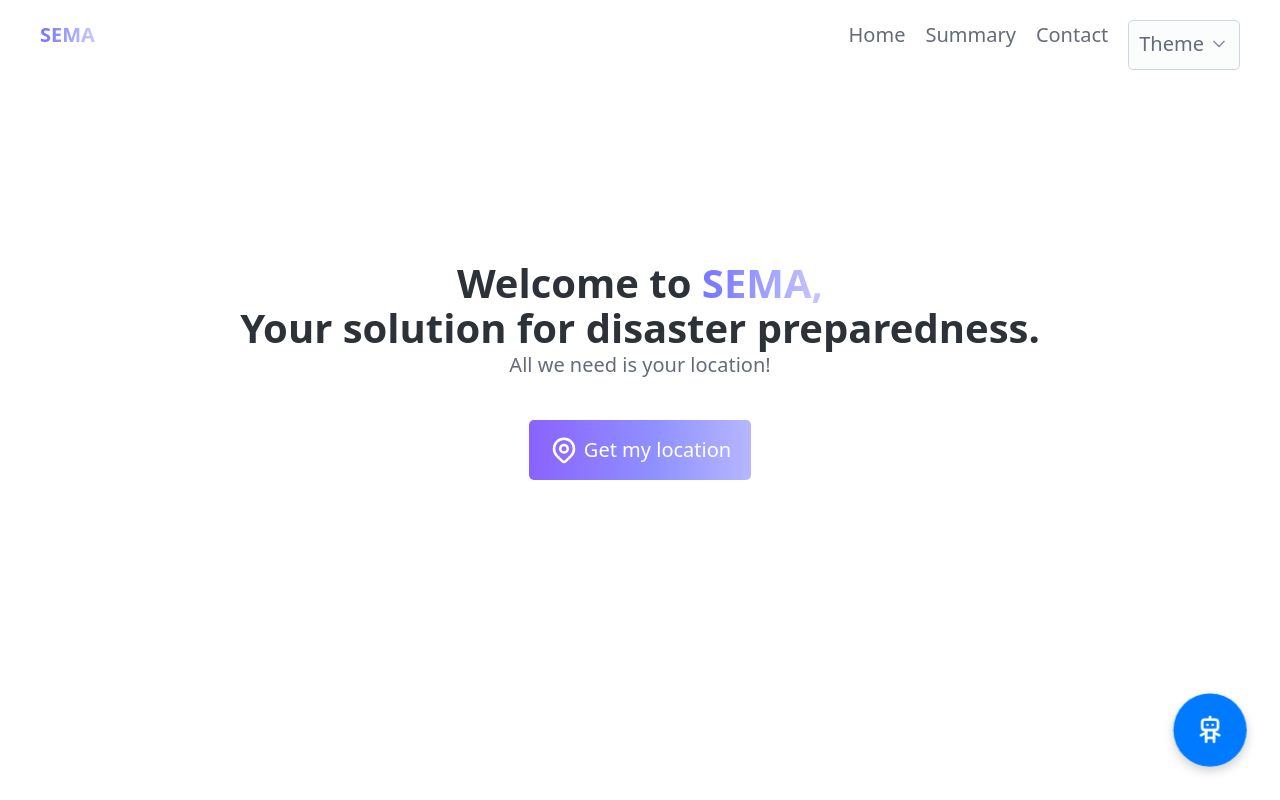
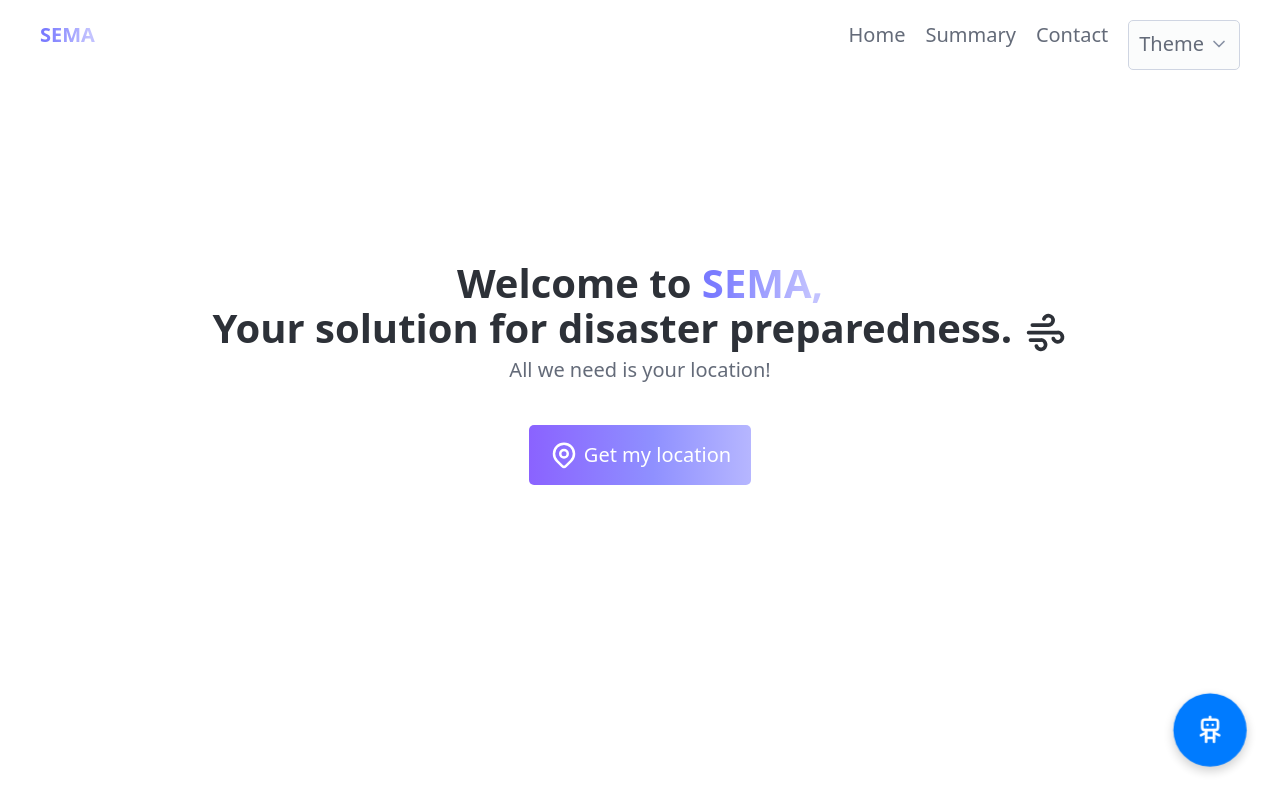
Before and after one commit to sebilune/plutohacks-2024, a React (Vite) app: page / in a window 1280 px wide. Built offline with nearby package versions, Linux system fonts and the light colour scheme.

Commit message:
style(logo): add wind icon

```diff
--- a/src/pages/Home.jsx
+++ b/src/pages/Home.jsx
@@ -6,6 +6,8 @@ import NearbyGasStations from "../components/NearbyGasStations";
 import LocationData from "../components/LocationData";
 import html2pdf from "html2pdf.js";
 import NearbyShelters from "../components/NearbyShelters";
+
+import { IconWind } from "@tabler/icons-react";
 
 const Home = () => {
   const [coordinates, setCoordinates] = useState({
@@ -38,7 +40,8 @@ const Home = () => {
             <h1>
               Welcome to&nbsp;
               <span className="anim-blue">SEMA,</span>
-              <div></div>Your solution for disaster preparedness.
+              <div></div>Your solution for disaster preparedness.{" "}
+              <IconWind stroke={2} size={45} />
             </h1>
             <p className="text-center">All we need is your location!</p>
           </hgroup>
```
